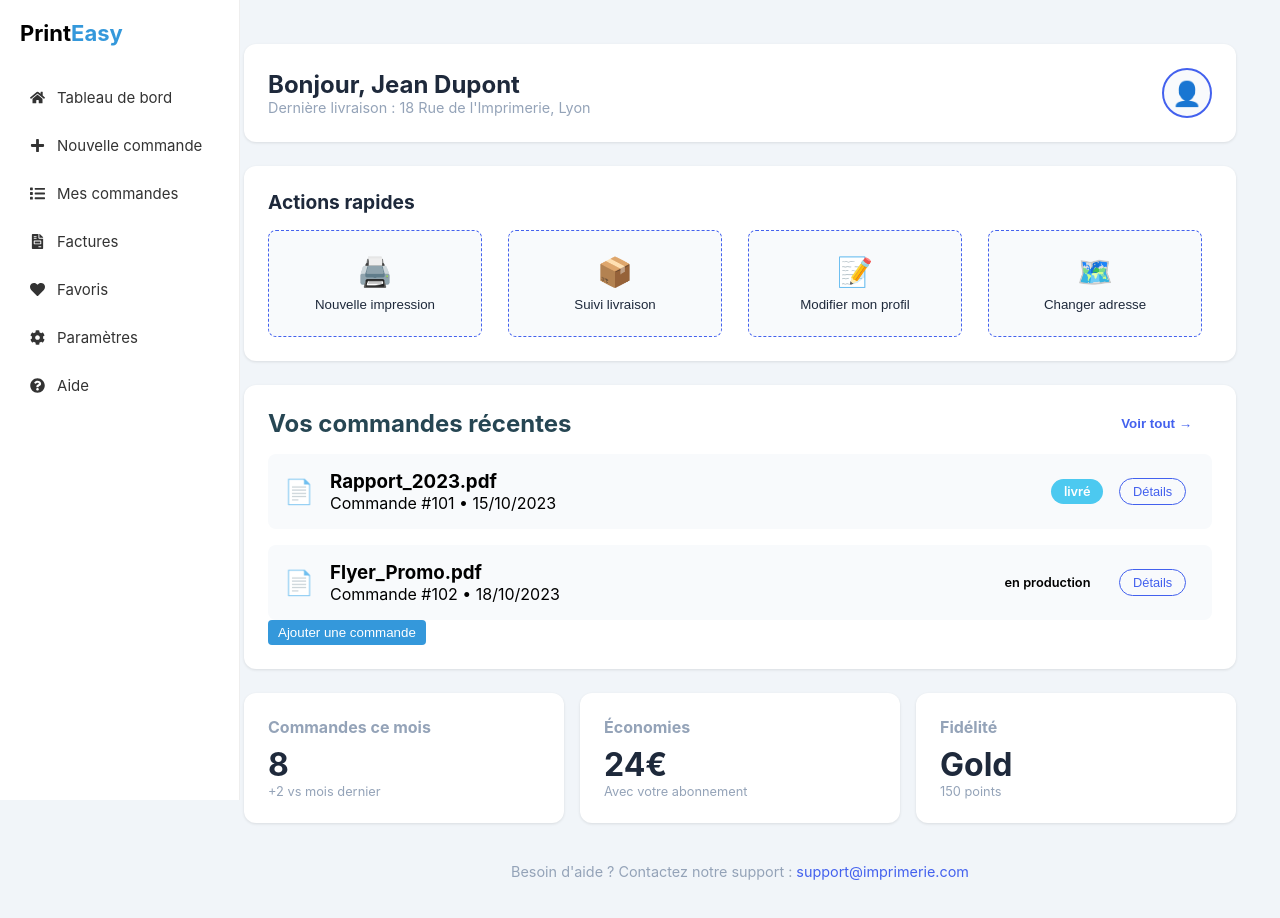
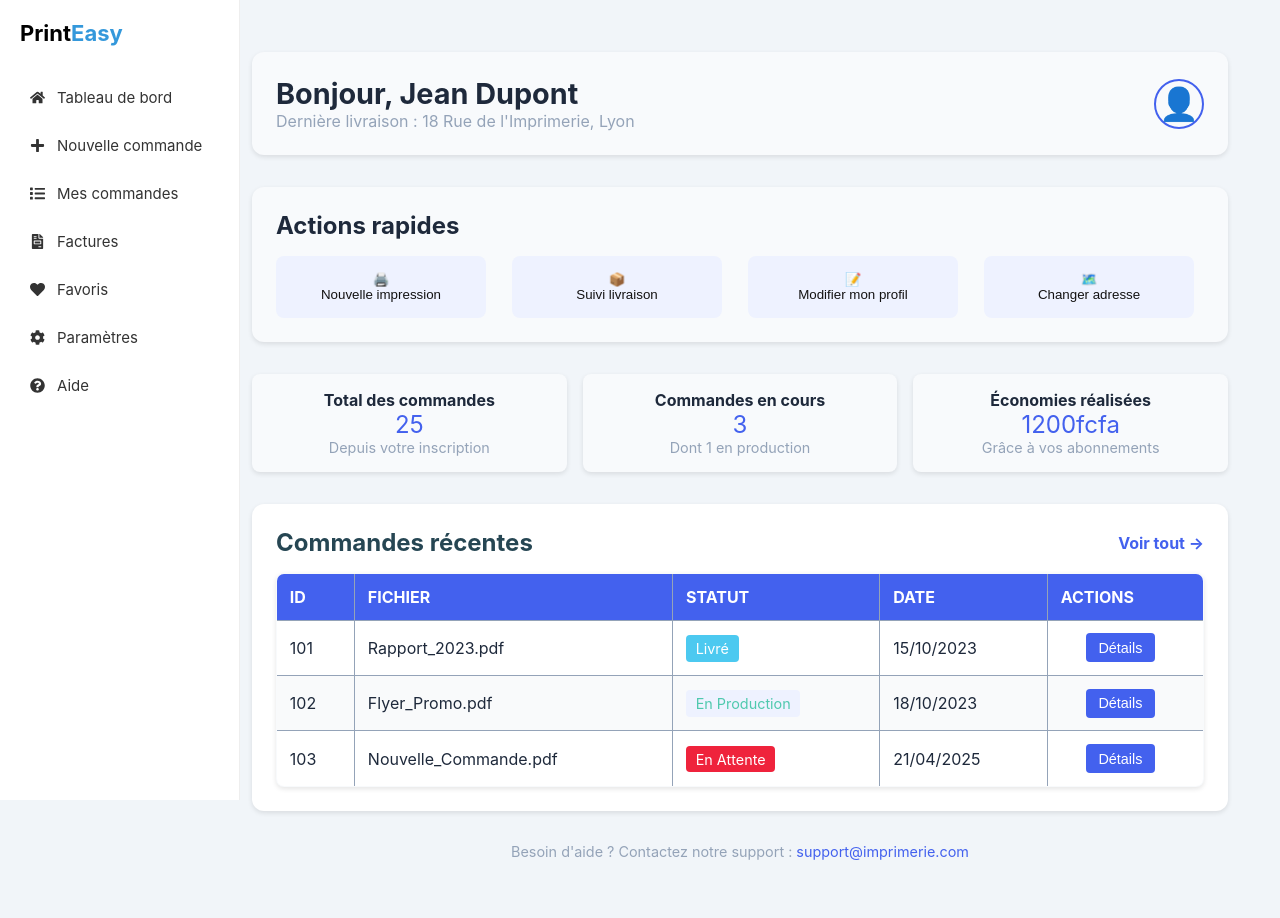
Before and after one commit to PaolaJeanne/dashboard, a React (Create React App) app: page / in a window 1280 px wide. Shown: the top 918 px of the page. Built offline with nearby package versions, Linux system fonts and the light colour scheme.

Commit message:
dashboard

```diff
--- a/src/pages/Dashboard.js
+++ b/src/pages/Dashboard.js
@@ -1,6 +1,6 @@
 import React, { useState } from 'react';
 import { useNavigate } from 'react-router-dom';
-import '../styles/Dashboard.css'; // Assurez-vous d'avoir ce fichier CSS pour le style
+import '../styles/Dashboard.css';
 
 const Dashboard = () => {
   const navigate = useNavigate();
@@ -10,20 +10,12 @@ const Dashboard = () => {
     lastLocation: "18 Rue de l'Imprimerie, Lyon"
   });
 
-  // Commandes récentes (simulées)
-  const [recentCommands, setRecentCommands] = useState([
+  const [recentCommands] = useState([
     { id: 101, file: "Rapport_2023.pdf", status: "livré", date: "15/10/2023" },
-    { id: 102, file: "Flyer_Promo.pdf", status: "en production", date: "18/10/2023" }
+    { id: 102, file: "Flyer_Promo.pdf", status: "en production", date: "18/10/2023" },
+    { id: 103, file: "Nouvelle_Commande.pdf", status: "en attente", date: "21/04/2025" }
   ]);
 
-  const addCommand = () => {
-    setRecentCommands(prevCommands => [
-      ...prevCommands,
-      { id: 103, file: "Nouvelle_Commande.pdf", status: "en attente", date: "21/04/2025" }
-    ]);
-  };
-
-  // Actions rapides
   const quickActions = [
     { icon: "🖨️", label: "Nouvelle impression", action: () => navigate('/nouvelle-commande') },
     { icon: "📦", label: "Suivi livraison", action: () => navigate('/mes-commandes?filter=shipping') },
@@ -33,7 +25,7 @@ const Dashboard = () => {
 
   return (
     <div className="dashboard-container">
-      {/* Header personnalisé */}
+      {/* Header */}
       <header className="dashboard-header">
         <div className="user-welcome">
           <h1>Bonjour, {user.name}</h1>
@@ -42,8 +34,9 @@ const Dashboard = () => {
         <div className="user-avatar">👤</div>
       </header>
 
-      {/* Section Actions Rapides */}
-      <section className="quick-actions">
+      {/* Quick Actions and Stats */}
+      <section className="top-section">
+        <div className="quick-actions">
           <h2>Actions rapides</h2>
           <div className="actions-grid">
             {quickActions.map((action, index) => (
@@ -57,65 +50,75 @@ const Dashboard = () => {
               </button>
             ))}
           </div>
+        </div>
+
+        <div className="stats-section">
+          <div className="stat-card">
+            <h3>Total des commandes</h3>
+            <p className="stat-value">25</p>
+            <p className="stat-comparison">Depuis votre inscription</p>
+          </div>
+          <div className="stat-card">
+            <h3>Commandes en cours</h3>
+            <p className="stat-value">3</p>
+            <p className="stat-comparison">Dont 1 en production</p>
+          </div>
+          <div className="stat-card">
+            <h3>Économies réalisées</h3>
+            <p className="stat-value">1200fcfa</p>
+            <p className="stat-comparison">Grâce à vos abonnements</p>
+          </div>
+        </div>
       </section>
 
-      {/* Section Commandes Récentes */}
+      {/* Recent Commands */}
       <section className="recent-commands">
         <div className="section-header">
-          <h2>Vos commandes récentes</h2>
-          <button
-            className="see-all-btn"
-            onClick={() => navigate('/mes-commandes')}
+          <h2>Commandes récentes</h2>
+          <a
+            href="/mes-commandes"
+            className="see-all-link"
           >
             Voir tout →
-          </button>
+          </a>
         </div>
 
-        <div className="commands-list">
+        <table className="commands-table">
+          <thead>
+            <tr>
+              <th>ID</th>
+              <th>Fichier</th>
+              <th>Statut</th>
+              <th>Date</th>
+              <th>Actions</th>
+            </tr>
+          </thead>
+          <tbody>
             {recentCommands.map(cmd => (
-            <div key={cmd.id} className={`command-card ${cmd.status}`}>
-              <div className="file-info">
-                <span className="file-icon">📄</span>
-                <div>
-                  <h3>{cmd.file}</h3>
-                  <p>Commande #{cmd.id} • {cmd.date}</p>
-                </div>
-              </div>
-              <div className="command-status">
-                <span className="status-badge">{cmd.status}</span>
+              <tr key={cmd.id}>
+                <td>{cmd.id}</td>
+                <td>{cmd.file}</td>
+                <td>
+                  <span className={`status-badge ${cmd.status.replace(' ', '-').toLowerCase()}`}>
+                    {cmd.status}
+                  </span>
+                </td>
+                <td>{cmd.date}</td>
+                <td>
                   <button
                     className="detail-btn"
                     onClick={() => navigate(`/mes-commandes?command=${cmd.id}`)}
                   >
                     Détails
                   </button>
-              </div>
-            </div>
+                </td>
+              </tr>
             ))}
-        </div>
-        <button onClick={addCommand}>Ajouter une commande</button>
+          </tbody>
+        </table>
       </section>
 
-      {/* Section Statistiques */}
-      <section className="stats-section">
-        <div className="stat-card">
-          <h3>Commandes ce mois</h3>
-          <p className="stat-value">8</p>
-          <p className="stat-comparison">+2 vs mois dernier</p>
-        </div>
-        <div className="stat-card">
-          <h3>Économies</h3>
-          <p className="stat-value">24€</p>
-          <p className="stat-comparison">Avec votre abonnement</p>
-        </div>
-        <div className="stat-card">
-          <h3>Fidélité</h3>
-          <p className="stat-value">Gold</p>
-          <p className="stat-comparison">150 points</p>
-        </div>
-      </section>
-
-      {/* Footer contextuel */}
+      {/* Footer */}
       <footer className="context-footer">
         <p>Besoin d'aide ? Contactez notre support : <a href="mailto:support@imprimerie.com">support@imprimerie.com</a></p>
       </footer>
--- a/src/styles/Dashboard.css
+++ b/src/styles/Dashboard.css
@@ -1,3 +1,4 @@
+/* Variables globales */
 :root {
   --primary: #2563eb;
   --primary-light: #3b82f6;
@@ -5,7 +6,6 @@
   --dark: #1e293b;
   --light: #f8fafc;
   --gray: #94a3b8;
-    --warning: #f59e0b;
   --danger: #ef4444;
 }
 
@@ -21,12 +21,14 @@
   background: #f1f5f9;
 }
 
+/* Container */
 .dashboard-container {
   max-width: 1200px;
   margin: 0 auto;
-    padding: 1.5rem;
-    display: grid;
-    gap: 1.5rem;
+  padding: 2rem;
+  display: flex;
+  flex-direction: column;
+  gap: 2rem;
 }
 
 /* Header */
@@ -34,20 +36,20 @@
   display: flex;
   justify-content: space-between;
   align-items: center;
-    background: white;
+  background: var(--light);
   padding: 1.5rem;
   border-radius: 12px;
-    box-shadow: 0 1px 3px rgba(0,0,0,0.1);
+  box-shadow: 0 2px 5px rgba(0, 0, 0, 0.1);
 }
 
 .user-welcome h1 {
-    font-size: 1.5rem;
+  font-size: 1.8rem;
   color: var(--dark);
 }
 
 .user-welcome p {
   color: var(--gray);
-    font-size: 0.9rem;
+  font-size: 1rem;
 }
 
 .user-avatar {
@@ -58,27 +60,33 @@
   display: flex;
   align-items: center;
   justify-content: center;
-    font-size: 1.5rem;
+  font-size: 2rem;
   border: 2px solid var(--primary);
 }
 
-  /* Actions rapides */
+/* Top Section */
+.top-section {
+  display: flex;
+  flex-direction: column; /* Change la disposition en colonne */
+  gap: 2rem;
+}
+
+/* Quick Actions */
 .quick-actions {
-    background: white;
+  background: var(--light);
   padding: 1.5rem;
   border-radius: 12px;
-    box-shadow: 0 1px 3px rgba(0,0,0,0.1);
+  box-shadow: 0 2px 5px rgba(0, 0, 0, 0.1);
 }
 
 .quick-actions h2 {
   margin-bottom: 1rem;
   color: var(--dark);
-    font-size: 1.2rem;
 }
 
 .actions-grid {
   display: grid;
-    grid-template-columns: repeat(auto-fit, minmax(200px, 1fr));
+  grid-template-columns: repeat(auto-fit, minmax(150px, 1fr));
   gap: 1rem;
 }
 
@@ -87,157 +95,184 @@
   flex-direction: column;
   align-items: center;
   justify-content: center;
-    gap: 0.5rem;
-    padding: 1.5rem 1rem;
-    background: var(--light);
-    border: 1px dashed var(--primary);
+  padding: 1rem;
+  background: var(--primary-light);
+  color: rgb(19, 18, 18);
   border-radius: 8px;
   cursor: pointer;
-    transition: all 0.3s;
-    color: var(--dark); /* Ajout pour garantir que le texte est visible */
+  transition: transform 0.3s, box-shadow 0.3s;
 }
 
 .action-card:hover {
-    background: var(--primary-light);
-    color: white; /* Conserve le texte blanc sur le fond bleu clair */
+  background: var(--primary);
+  transform: translateY(-5px); /* Légère élévation au survol */
+  box-shadow: 0 4px 10px rgba(0, 0, 0, 0.2); /* Ombre plus prononcée */
 }
 
-  .action-icon {
-    font-size: 1.8rem;
+/* Stats Section */
+.stats-section {
+  display: flex;
+  flex-wrap: wrap;
+  gap: 1rem;
 }
 
-  /* Commandes récentes */
+.stat-card {
+  flex: 1;
+  background: var(--light);
+  padding: 1rem;
+  border-radius: 8px;
+  box-shadow: 0 2px 5px rgba(0, 0, 0, 0.1);
+  text-align: center;
+  transition: transform 0.3s, box-shadow 0.3s;
+}
+
+.stat-card:hover {
+  transform: translateY(-5px); /* Légère élévation au survol */
+  box-shadow: 0 4px 10px rgba(0, 0, 0, 0.2); /* Ombre plus prononcée */
+}
+
+.stat-card h3 {
+  font-size: 1rem; /* Réduction de la taille du texte */
+  color: var(--dark);
+}
+
+.stat-value {
+  font-size: 1.5rem; /* Réduction de la taille des valeurs */
+  color: var(--primary);
+}
+
+.stat-comparison {
+  font-size: 0.9rem;
+  color: var(--gray);
+}
+
+/* Recent Commands */
 .recent-commands {
   background: white;
   padding: 1.5rem;
   border-radius: 12px;
-    box-shadow: 0 1px 3px rgba(0,0,0,0.1);
+  box-shadow: 0 2px 5px rgba(0, 0, 0, 0.1);
+  transition: transform 0.3s, box-shadow 0.3s;
+}
+
+.recent-commands:hover {
+  transform: translateY(-5px); /* Légère élévation au survol */
+  box-shadow: 0 4px 10px rgba(0, 0, 0, 0.2); /* Ombre plus prononcée */
 }
 
 .section-header {
   display: flex;
   justify-content: space-between;
   align-items: center;
-    margin-bottom: 1rem;
 }
 
-  .see-all-btn {
-    background: none;
-    border: none;
-    color: var(--primary);
-    font-weight: 600;
-    cursor: pointer;
-    display: flex;
-    align-items: center;
-    gap: 0.3rem;
+/* Style pour le tableau des commandes */
+.commands-table {
+  width: 100%;
+  border-collapse: collapse; /* Supprime les espaces entre les bordures */
+  margin-top: 1rem;
+  background: var(--light);
+  border: 1px solid var(--gray); /* Bordure externe */
+  border-radius: 8px;
+  overflow: hidden; /* Pour arrondir les bordures du tableau */
+  box-shadow: 0 2px 5px rgba(0, 0, 0, 0.1);
 }
 
-  .commands-list {
-    display: flex;
-    flex-direction: column;
-    gap: 1rem;
+.commands-table th,
+.commands-table td {
+  padding: 0.8rem;
+  text-align: left;
+  border: 1px solid var(--gray); /* Bordures internes */
 }
 
-  .command-card {
-    display: flex;
-    justify-content: space-between;
-    align-items: center;
-    padding: 1rem;
-    border-radius: 8px;
-    background: var(--light);
-    transition: all 0.3s;
+.commands-table th {
+  background: var(--primary);
+  color: white;
+  font-weight: bold;
+  text-transform: uppercase;
 }
 
-  .command-card:hover {
-    box-shadow: 0 2px 5px rgba(0,0,0,0.1);
+.commands-table tr:nth-child(even) {
+  background: #f9fafb; /* Couleur alternée pour les lignes paires */
 }
 
-  .file-info {
-    display: flex;
-    align-items: center;
-    gap: 1rem;
+.commands-table tr:nth-child(odd) {
+  background: white; /* Couleur alternée pour les lignes impaires */
 }
 
-  .file-icon {
-    font-size: 1.5rem;
+.commands-table tr:hover {
+  background: var(--primary-light);
+  color: white;
+  transition: background 0.3s, color 0.3s;
 }
 
-  .command-status {
-    display: flex;
-    align-items: center;
-    gap: 1rem;
+.commands-table td {
+  color: var(--dark);
 }
 
-  .status-badge {
-    padding: 0.3rem 0.8rem;
-    border-radius: 20px;
-    font-size: 0.8rem;
-    font-weight: 600;
+.commands-table td:last-child {
+  text-align: center; /* Centrer les boutons dans la dernière colonne */
 }
 
-  .command-card.livré .status-badge {
+/* Bouton dans le tableau */
+.detail-btn {
+  padding: 0.4rem 0.8rem;
+  font-size: 0.9rem;
+  color: white;
+  background: var(--primary);
+  border: none;
+  border-radius: 4px;
+  cursor: pointer;
+  transition: background 0.3s, transform 0.2s;
+}
+
+.detail-btn:hover {
+  background: var(--primary-light);
+  transform: translateY(-2px); /* Légère élévation au survol */
+}
+
+/* Statuts des commandes */
+.status-badge {
+  padding: 0.3rem 0.6rem;
+  border-radius: 4px;
+  font-size: 0.9rem;
+  text-transform: capitalize;
+}
+
+.status-badge.livré {
   background: var(--secondary);
   color: white;
 }
 
-  .command-card.en-production .status-badge {
-    background: var(--warning);
+.status-badge.en-production {
+  background: var(--primary-light);
+  color: rgb(79, 201, 174);
+}
+
+.status-badge.en-attente {
+  background: var(--danger);
   color: white;
 }
 
-  .detail-btn {
-    background: none;
-    border: 1px solid var(--primary);
+/* Style pour le lien "Voir tout" */
+.see-all-link {
+  font-size: 1rem;
+  font-weight: bold;
   color: var(--primary);
-    padding: 0.3rem 0.8rem;
-    border-radius: 20px;
-    cursor: pointer;
-    font-size: 0.8rem;
-    transition: all 0.3s;
+  text-decoration: none;
+  transition: color 0.3s;
 }
 
-  .detail-btn:hover {
-    background: var(--primary);
-    color: white;
-  }
-
-  /* Statistiques */
-  .stats-section {
-    display: grid;
-    grid-template-columns: repeat(auto-fit, minmax(250px, 1fr));
-    gap: 1rem;
-  }
-
-  .stat-card {
-    background: white;
-    padding: 1.5rem;
-    border-radius: 12px;
-    box-shadow: 0 1px 3px rgba(0,0,0,0.1);
-  }
-
-  .stat-card h3 {
-    color: var(--gray);
-    font-size: 1rem;
-    margin-bottom: 0.5rem;
-  }
-
-  .stat-value {
-    font-size: 2rem;
-    font-weight: 700;
-    color: var(--dark);
-  }
-
-  .stat-comparison {
-    color: var(--gray);
-    font-size: 0.8rem;
+.see-all-link:hover {
+  color: var(--primary-light);
+  text-decoration: underline;
 }
 
 /* Footer */
 .context-footer {
   text-align: center;
-    padding: 1rem;
+  font-size: 0.9rem;
   color: var(--gray);
-    font-size: 0.9rem;
 }
 
 .context-footer a {
```
Lines whose indentation alone changed are shown as unchanged.
